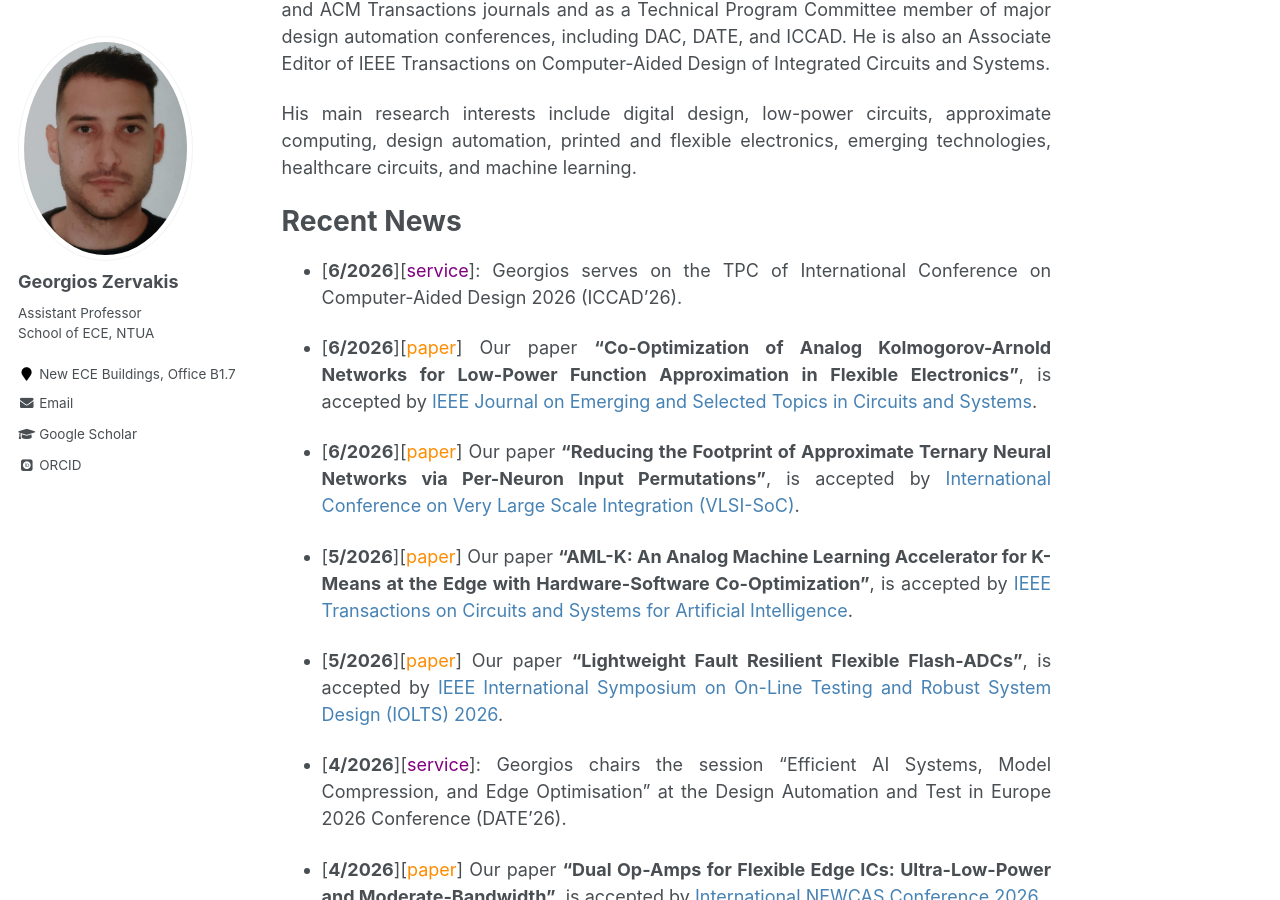
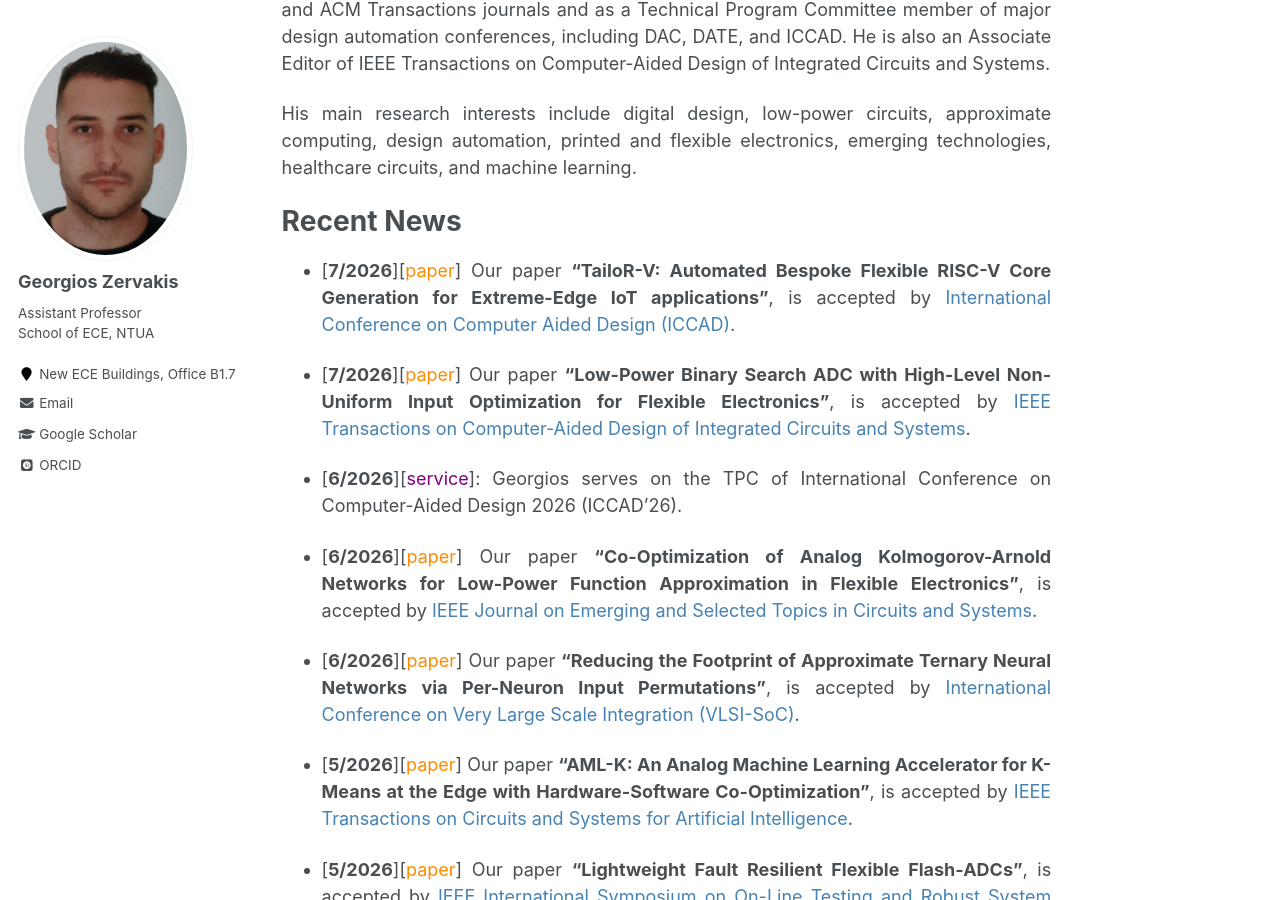
Before and after one commit to giozerv/giozerv.github.io, a Jekyll site: the page built from _pages/about.md, in a window 1280 px wide and 900 px high, scrolled down 589 px. Built offline with Jekyll 4.4.1, drawn with Linux system fonts in a browser that asks for light colours; some web fonts are replaced.

Commit message:
Update about.md

```diff
--- a/_pages/about.md
+++ b/_pages/about.md
@@ -28,6 +28,11 @@ His main research interests include digital design, low-power circuits, approxim
 
 Recent News
 ===
+
+* [**7/2026**][<span style="color:darkorange">paper</span>] Our paper **"TailoR-V: Automated Bespoke Flexible RISC-V Core Generation for Extreme-Edge IoT applications"**, is accepted by <span style="color:SteelBlue">International Conference on Computer Aided Design (ICCAD)</span>.
+
+* [**7/2026**][<span style="color:darkorange">paper</span>] Our paper **"Low-Power Binary Search ADC with High-Level Non-Uniform Input Optimization for Flexible Electronics"**, is accepted by <span style="color:SteelBlue">IEEE Transactions on Computer-Aided Design of Integrated Circuits and Systems</span>.
+
 * [**6/2026**][<span style="color:purple">service</span>]: Georgios serves on the TPC of International Conference on Computer-Aided Design 2026 (ICCAD'26).
 
 * [**6/2026**][<span style="color:darkorange">paper</span>] Our paper **"Co-Optimization of Analog Kolmogorov-Arnold Networks for Low-Power Function Approximation in Flexible Electronics"**, is accepted by <span style="color:SteelBlue">IEEE Journal on Emerging and Selected Topics in Circuits and Systems</span>.
```
